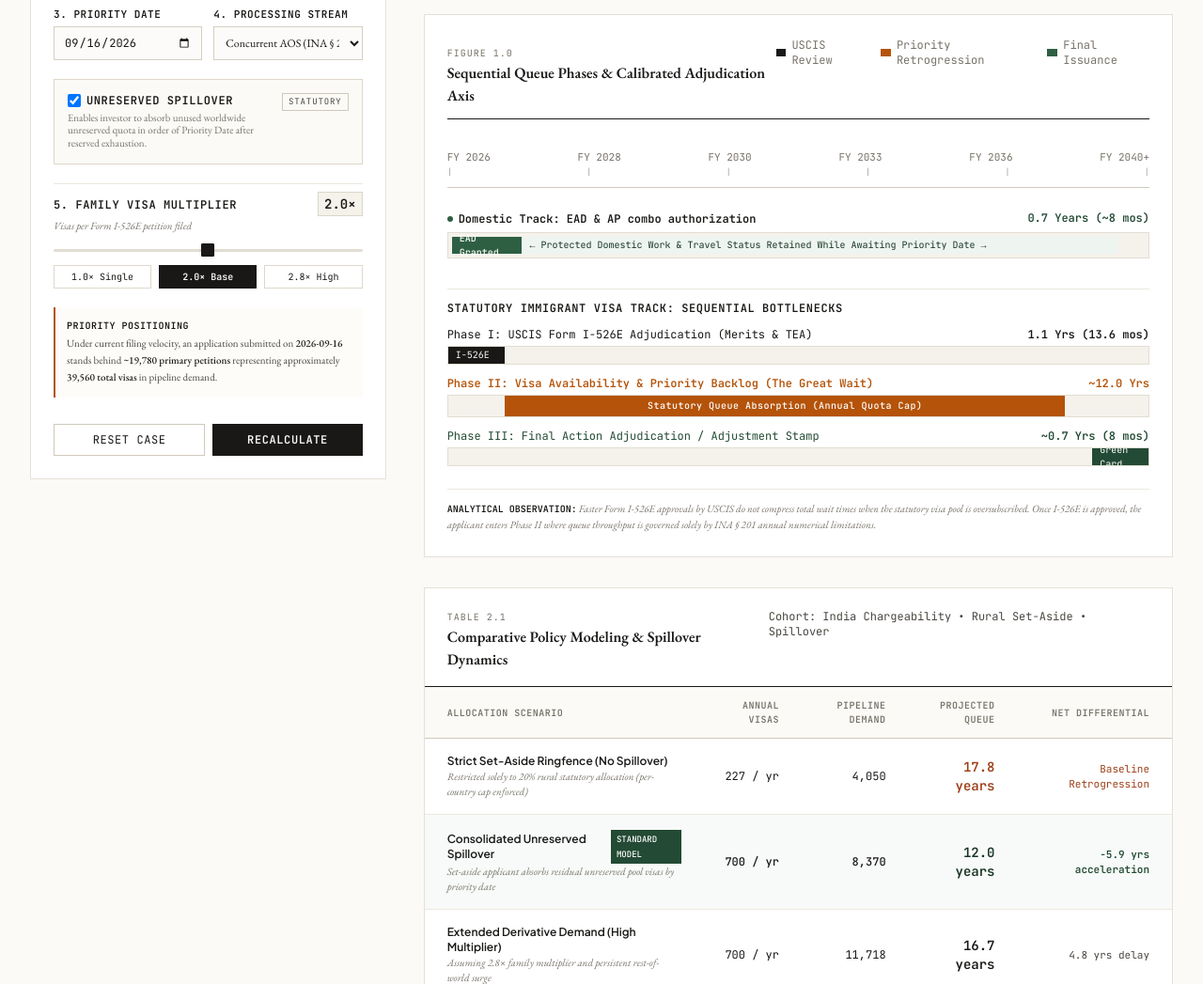
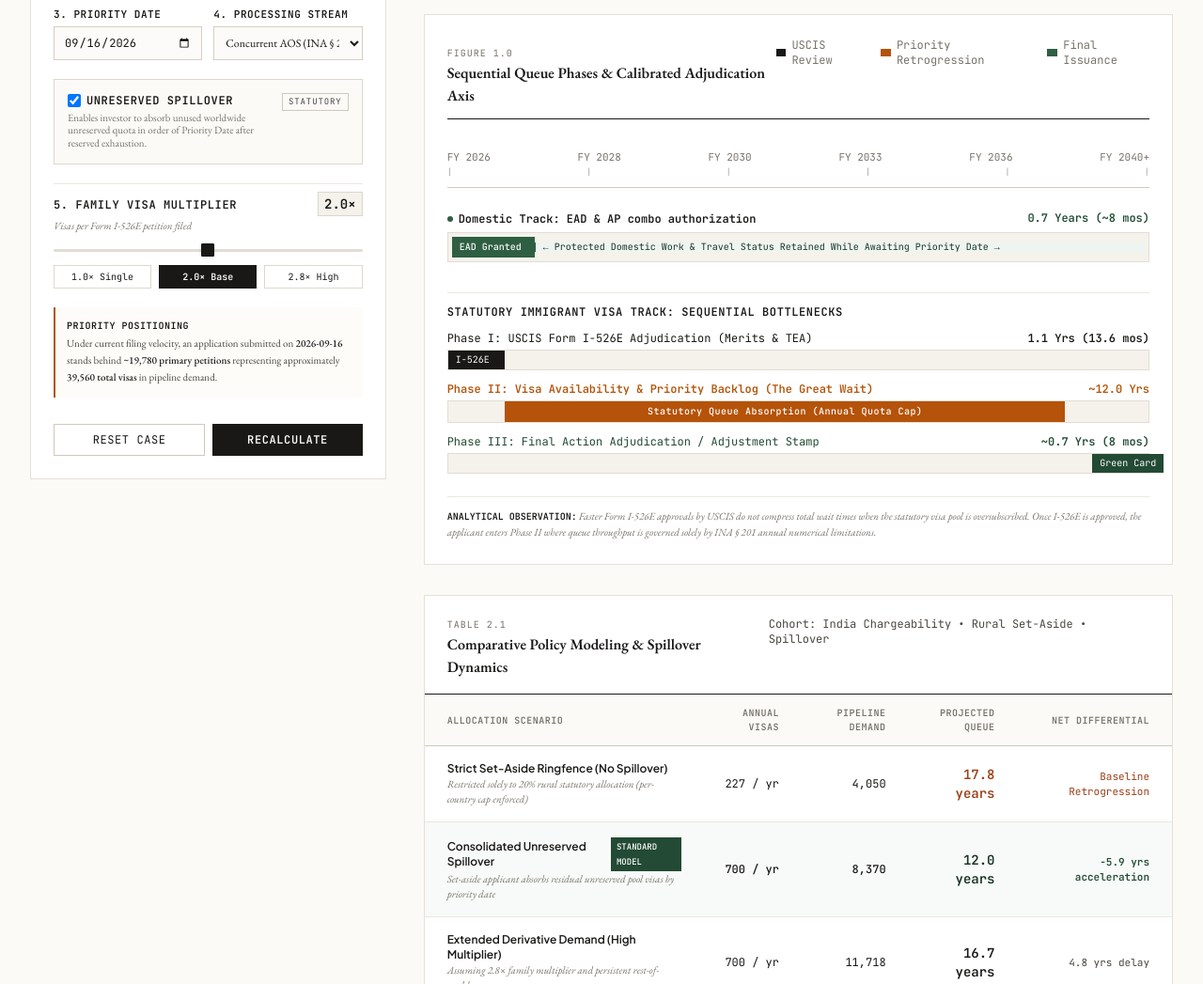
Before and after one commit to vbGoz/EB5-Wait-Time-Estimator, a plain HTML site: page index.html in a window 1280 px wide. Shown: the part 688-1735 px from the top of the page at 94% size. Drawn offline with nearby package versions, Linux system fonts and the light colour scheme.

Commit message:
fix: prevent EAD Granted / Green Card label cutoff in timeline bars (min-width, whitespace-nowrap, overflow-visible)

```diff
--- a/index.html
+++ b/index.html
@@ -222,16 +222,16 @@ input[type=range]:focus{outline:none;}
 </div>
 <div class="space-y-1.5">
 <div class="flex justify-between items-baseline text-xs font-mono"><span class="text-ink font-semibold flex items-center gap-1.5"><span class="w-1.5 h-1.5 rounded-full bg-sage-700"></span>Domestic Track: EAD &amp; AP combo authorization</span><span class="text-sage-800 font-semibold tabular-nums" id="axis-ead">0.7 Years (~8 mos)</span></div>
-<div class="relative w-full h-7 bg-[#f4f2eb] border border-[#e2ddd3] p-1 flex items-center">
-<div class="bg-sage-700 h-full text-[10px] text-paper font-mono flex items-center px-2 font-medium" id="bar-ead" style="width: 14%;">EAD Granted</div>
-<div class="h-full bg-sage-100 border-l border-sage-700 flex items-center px-2 text-[10px] font-mono text-sage-900 truncate" style="width: 86%;">← Protected Domestic Work &amp; Travel Status Retained While Awaiting Priority Date →</div>
+<div class="relative w-full min-h-[28px] bg-[#f4f2eb] border border-[#e2ddd3] p-1 flex items-center overflow-visible">
+<div class="bg-sage-700 min-h-[22px] text-[10px] text-paper font-mono flex items-center px-2 font-medium whitespace-nowrap leading-none shrink-0" id="bar-ead" style="width: 14%; min-width: 88px;">EAD Granted</div>
+<div class="flex-1 min-w-0 h-full bg-sage-100 border-l border-sage-700 flex items-center px-2 text-[10px] font-mono text-sage-900 leading-none whitespace-nowrap overflow-visible" style="min-width: 0;">← Protected Domestic Work &amp; Travel Status Retained While Awaiting Priority Date →</div>
 </div>
 </div>
 <div class="space-y-3 pt-2">
 <div class="text-xs font-mono uppercase tracking-wider text-ink font-semibold border-t border-[#ece8df] pt-3">Statutory Immigrant Visa Track: Sequential Bottlenecks</div>
 <div class="space-y-1">
 <div class="flex justify-between text-xs font-mono"><span class="text-ink">Phase I: USCIS Form I-526E Adjudication (Merits &amp; TEA)</span><span class="text-ink font-semibold tabular-nums" id="axis-526e">1.1 Yrs (13.6 mos)</span></div>
-<div class="w-full h-5 bg-[#f4f2eb] border border-[#e2ddd3] overflow-hidden"><div class="bg-ink h-full text-[10px] font-mono text-paper flex items-center px-2" id="bar-526e" style="width: 12%;">I-526E</div></div>
+<div class="w-full min-h-[22px] bg-[#f4f2eb] border border-[#e2ddd3] flex items-center overflow-visible"><div class="bg-ink min-h-[20px] text-[10px] font-mono text-paper flex items-center px-2 whitespace-nowrap leading-none shrink-0" id="bar-526e" style="width: 12%; min-width: 52px;">I-526E</div></div>
 </div>
 <div class="space-y-1">
 <div class="flex justify-between text-xs font-mono"><span class="text-amberbronze font-semibold">Phase II: Visa Availability &amp; Priority Backlog (The Great Wait)</span><span class="text-amberbronze font-semibold tabular-nums" id="axis-queue">~10.8 Yrs</span></div>
@@ -243,9 +243,9 @@ input[type=range]:focus{outline:none;}
 </div>
 <div class="space-y-1">
 <div class="flex justify-between text-xs font-mono"><span class="text-sage-800">Phase III: Final Action Adjudication / Adjustment Stamp</span><span class="text-sage-800 font-semibold tabular-nums" id="axis-final">~0.7 Yrs (8 mos)</span></div>
-<div class="w-full h-5 bg-[#f4f2eb] border border-[#e2ddd3] flex overflow-hidden">
-<div class="bg-transparent h-full" id="spacer-final" style="width: 84%;"></div>
-<div class="bg-sage-800 h-full text-[10px] font-mono text-white flex items-center justify-center px-2" id="bar-final" style="width: 16%;">Green Card</div>
+<div class="w-full min-h-[22px] bg-[#f4f2eb] border border-[#e2ddd3] flex items-center overflow-visible">
+<div class="bg-transparent shrink-0" id="spacer-final" style="width: 84%;"></div>
+<div class="bg-sage-800 min-h-[20px] text-[10px] font-mono text-white flex items-center justify-center px-2 whitespace-nowrap leading-none shrink-0" id="bar-final" style="width: 16%; min-width: 76px;">Green Card</div>
 </div>
 </div>
 </div>
```
